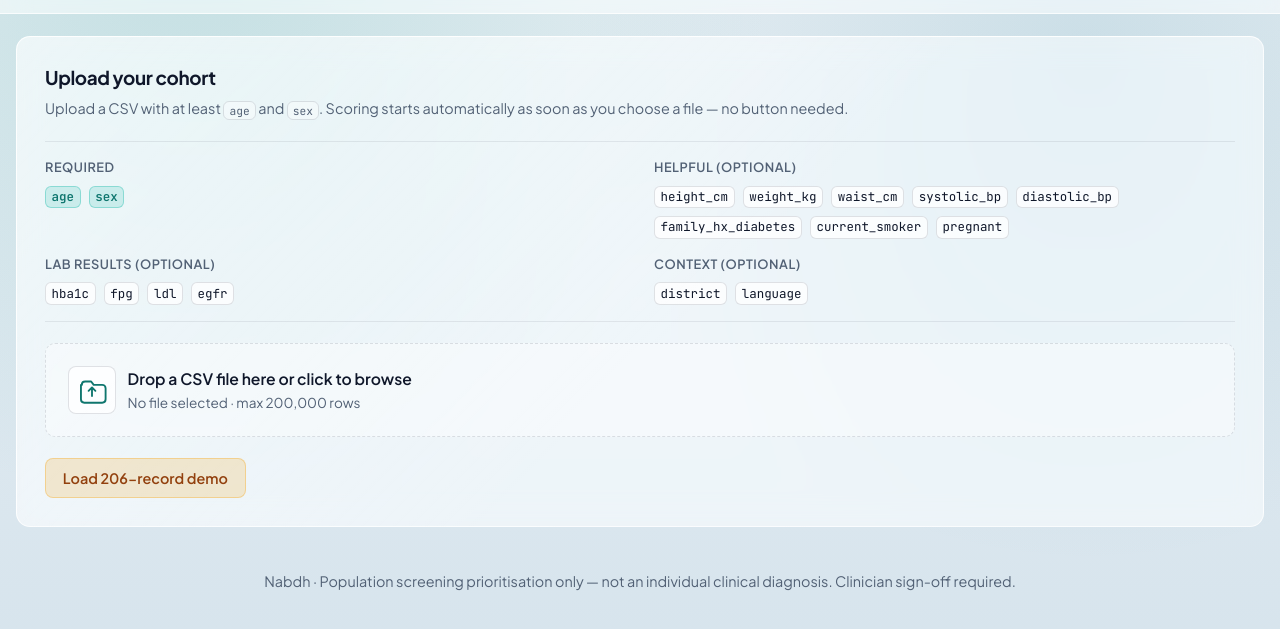
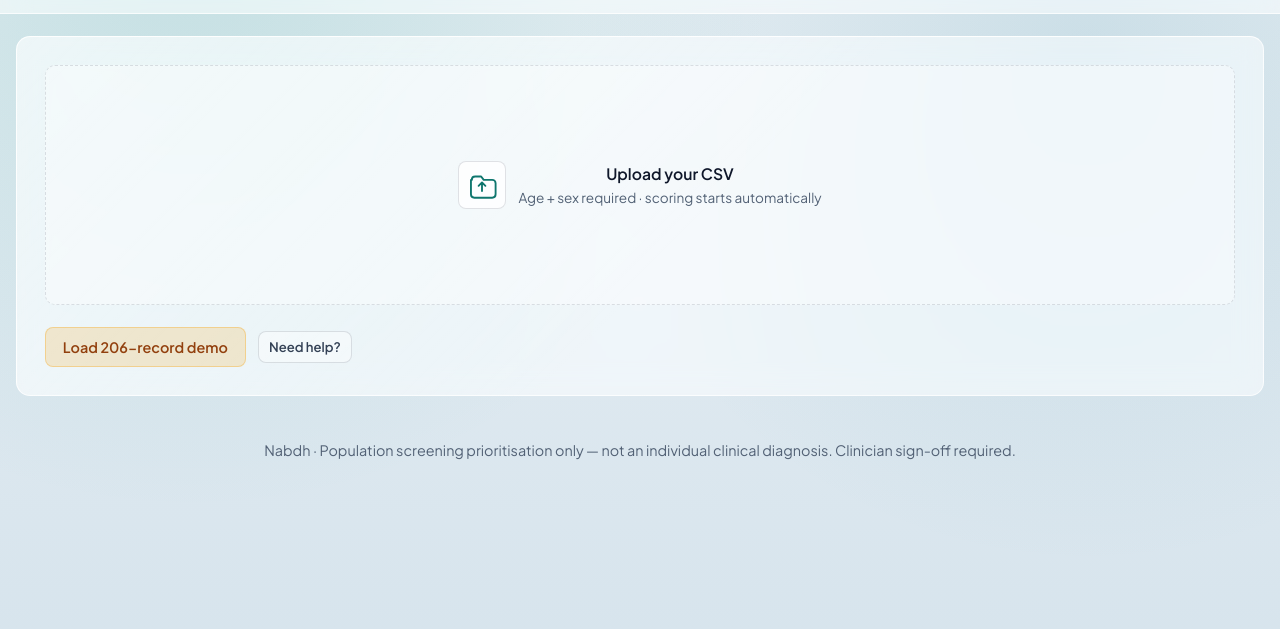
Before and after one commit to ASAYMAN69/nabdh, a plain HTML site: page app/static/index.html in a window 1280 px wide. Shown: the part 75-704 px from the top of the page. Drawn offline with Linux system fonts and the light colour scheme.

Commit message:
refactor: simplify upload card to one big dropzone + help button
- Remove upload heading, intro copy, and schema chips
- Dropzone is now a large centered box (min 240px)
- Add small 'Need help?' button opening the how-it-works dialog
- Default hint: 'Age + sex required · scoring starts automatically'

```diff
--- a/app/static/app.js
+++ b/app/static/app.js
@@ -97,7 +97,7 @@ function setActiveFile(file) {
   if (ACTIVE_FILE) {
     $("file-meta").textContent = `${ACTIVE_FILE.name} · ${formatBytes(ACTIVE_FILE.size)}`;
   } else {
-    $("file-meta").textContent = "No file selected · max 200,000 rows";
+    $("file-meta").textContent = "Age + sex required · scoring starts automatically";
   }
 }
 
@@ -130,7 +130,7 @@ function setScoring(on) {
   } else if (ACTIVE_FILE) {
     meta.textContent = `${ACTIVE_FILE.name} · ${formatBytes(ACTIVE_FILE.size)}`;
   } else {
-    meta.textContent = "No file selected · max 200,000 rows";
+    meta.textContent = "Age + sex required · scoring starts automatically";
   }
 }
 
@@ -914,4 +914,6 @@ document.addEventListener("DOMContentLoaded", () => {
 
   const dialog = $("how-dialog");
   $("open-how").addEventListener("click", () => dialog.showModal());
+  const helpBtn = $("btn-help");
+  if (helpBtn) helpBtn.addEventListener("click", () => dialog.showModal());
 });
--- a/app/static/index.html
+++ b/app/static/index.html
@@ -67,53 +67,7 @@
 
   <main class="shell stack">
     <section class="card glass-card upload-card" aria-labelledby="upload-heading">
-      <div class="section-head upload-head">
-        <div class="upload-intro">
-          <h2 id="upload-heading" class="section-heading">Upload your cohort</h2>
-          <p class="muted upload-lead">
-            Upload a CSV with at least <code>age</code> and <code>sex</code>. Scoring starts automatically as soon as you choose a file — no button needed.
-          </p>
-        </div>
-      </div>
-
-      <div class="schema-guide" aria-label="Accepted CSV columns">
-        <div class="schema-group">
-          <span class="schema-label">Required</span>
-          <div class="schema-chips">
-            <code class="code-req">age</code>
-            <code class="code-req">sex</code>
-          </div>
-        </div>
-        <div class="schema-group">
-          <span class="schema-label">Helpful (optional)</span>
-          <div class="schema-chips">
-            <code>height_cm</code>
-            <code>weight_kg</code>
-            <code>waist_cm</code>
-            <code>systolic_bp</code>
-            <code>diastolic_bp</code>
-            <code>family_hx_diabetes</code>
-            <code>current_smoker</code>
-            <code>pregnant</code>
-          </div>
-        </div>
-        <div class="schema-group">
-          <span class="schema-label">Lab results (optional)</span>
-          <div class="schema-chips">
-            <code>hba1c</code>
-            <code>fpg</code>
-            <code>ldl</code>
-            <code>egfr</code>
-          </div>
-        </div>
-        <div class="schema-group">
-          <span class="schema-label">Context (optional)</span>
-          <div class="schema-chips">
-            <code>district</code>
-            <code>language</code>
-          </div>
-        </div>
-      </div>
+      <h2 id="upload-heading" class="visually-hidden">Upload your cohort</h2>
 
       <form id="score-form" class="upload-form">
         <div class="dropzone" id="dropzone">
@@ -125,8 +79,8 @@
               </svg>
             </span>
             <span class="dropzone-text">
-              <span class="dropzone-title">Drop a CSV file here or click to browse</span>
-              <span class="dropzone-meta" id="file-meta">No file selected · max 200,000 rows</span>
+              <span class="dropzone-title">Upload your CSV</span>
+              <span class="dropzone-meta" id="file-meta">Age + sex required · scoring starts automatically</span>
             </span>
           </label>
           <input id="csv-file" class="dropzone-input" type="file" name="file" accept=".csv,text/csv" required />
@@ -134,6 +88,7 @@
 
         <div class="action-bar">
           <button type="button" id="btn-demo" class="btn btn-secondary">Load 206-record demo</button>
+          <button type="button" id="btn-help" class="btn btn-ghost btn-sm">Need help?</button>
           <button type="button" id="dl-flagged" class="btn btn-outline export-action" hidden>Download flagged (CSV)</button>
         </div>
       </form>
--- a/app/static/styles.css
+++ b/app/static/styles.css
@@ -504,11 +504,15 @@
 
   .dropzone {
     position: relative;
+    display: grid;
+    place-items: center;
+    min-block-size: 240px;
     border: 1.5px dashed var(--glass-border-strong);
     border-radius: var(--radius-md);
     background: var(--glass-subtle);
     box-shadow: var(--glass-highlight);
-    padding: var(--space-5);
+    padding: var(--space-6);
+    text-align: center;
     transition: background-color 150ms ease-out, border-color 150ms ease-out;
   }
 
@@ -522,6 +526,7 @@
   .dropzone-label {
     display: flex;
     align-items: center;
+    justify-content: center;
     gap: var(--space-3);
     cursor: pointer;
   }
```
